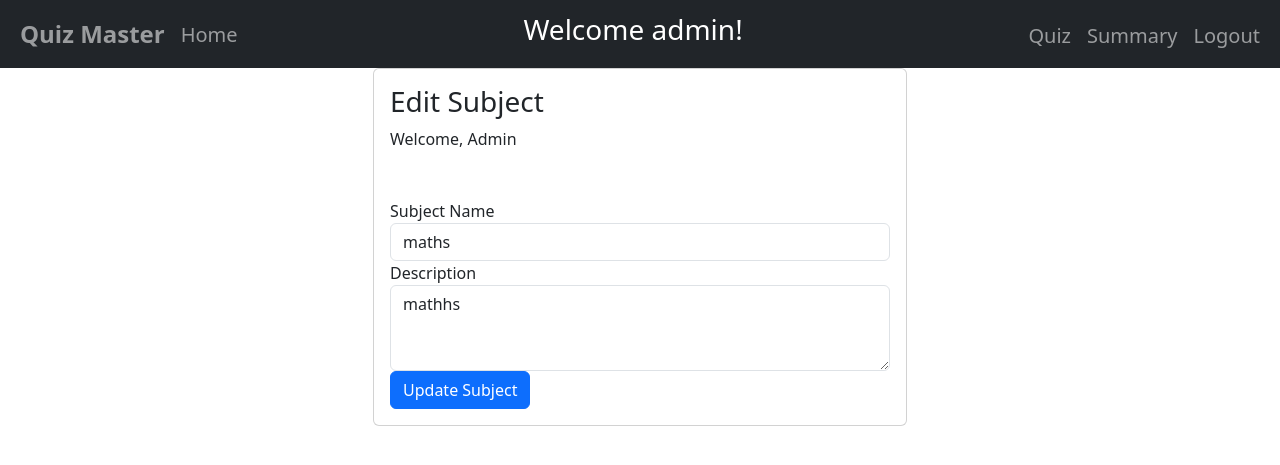
After one commit to Yaminianitha19/quiz_master_v1, a Flask app: page /edit_subject/1 in a window 1280 px wide. The commit adds this page. Shown: the top 465 px of the page. Run offline with Flask 3, Linux system fonts and the light colour scheme; a user stored in the database is signed in; data comes from the database, SQL or seed files in the repository; both versions use the stored data as it was after the commit.

Commit message:
crud for subjects done

```diff
--- a/main.py
+++ b/main.py
@@ -21,13 +21,11 @@ def create_admin():
 
 @app.route('/')
 def index():
-    user_id = session.get('user_id')
-    user = User.query.get(user_id) if user_id else None
-    return render_template('index.html', current_user=user)
+    return redirect(url_for('dashboard'))
 
 @app.route('/home')
 def home():
-    return redirect(url_for('index'))
+    return redirect(url_for('dashboard'))
 
 
 @app.route('/signup', methods=['GET', 'POST'])
@@ -73,9 +71,11 @@ def dashboard():
         return redirect(url_for('login'))
     user= User.query.get(session['user_id'])
     if user.role != 'admin':
-        return render_template('user_dashboard.html', current_user=user)
+        subjects = Subject.query.all()
+        return render_template('user_dashboard.html', current_user=user, subjects=subjects)
     else:
-        return render_template('admin_dashboard.html', current_user=user)
+        subjects = Subject.query.all()
+        return render_template('admin_dashboard.html', current_user=user, subjects=subjects)
 
 
 
@@ -99,12 +99,49 @@ def add_subject():
         description = request.form['description']
         subject = Subject(name=subject_name, description=description)
         db.session.add(subject)
-        db.session.commit()
-        flash('Subject added successfully!', 'success')
-        return redirect(url_for('admin_dashboard'))
+        try:
+            db.session.commit()
+            flash('Subject added successfully!', 'success')
+            return redirect(url_for('dashboard'))
+        except sqlite3.IntegrityError:
+            db.session.rollback()
+            flash('Subject name already exists. Please choose a different name.', 'error')
+            return render_template('add_subject.html', current_user=user)
+        except Exception as e:
+            print(e)
+            db.session.rollback()
+            flash('Failed to add subject. Please try again.', 'error')
+            return render_template('add_subject.html', current_user=user)
     return render_template('add_subject.html', current_user=user)
 
+@app.route('/edit_subject/<int:subject_id>', methods=['GET', 'POST'])
+def edit_subject(subject_id):
+    if 'user_id' not in session:
+        return redirect(url_for('login'))
+    user= User.query.get(session['user_id'])
+    if user.role != 'admin':
+        return redirect(url_for('dashboard'))
+    subject = Subject.query.get(subject_id)
+    if request.method == 'POST':
+        subject.name = request.form['subject_name']
+        subject.description = request.form['description']
+        db.session.commit()
+        flash('Subject updated successfully!', 'success')
+        return redirect(url_for('dashboard'))
+    return render_template('edit_subject.html', current_user=user, subject=subject)
 
+@app.route('/delete_subject/<int:subject_id>')
+def delete_subject(subject_id):
+    if 'user_id' not in session:
+        return redirect(url_for('login'))
+    user= User.query.get(session['user_id'])
+    if user.role != 'admin':
+        return redirect(url_for('dashboard'))
+    subject = Subject.query.get(subject_id)
+    db.session.delete(subject)
+    db.session.commit()
+    flash('Subject deleted successfully!', 'success')
+    return redirect(url_for('dashboard'))
 
 if __name__ == '__main__':
     with app.app_context():
--- /dev/null
+++ b/templates/edit_subject.html
@@ -0,0 +1,29 @@
+{% extends "base.html" %}
+{% block title %}Edit Subject{% endblock %}
+{% block content %}
+<div class="container">
+    <div class="row">
+        <div class="col-md-6 offset-md-3">
+            <div class="card">
+                <div class="card-body">
+                    <h3 class="card-title">Edit Subject</h3>
+                    <p>Welcome, {{ current_user.full_name }}</p>
+                </div>
+                <div class="card-body">
+                    <form method="POST">
+                        <div class="form-group">
+                            <label for="subject_name">Subject Name</label>
+                            <input type="text" class="form-control" id="subject_name" name="subject_name" value="{{ subject.name }}" required>
+                        </div>
+                        <div class="form-group">
+                            <label for="description">Description</label>
+                            <textarea class="form-control" id="description" name="description" rows="3">{{ subject.description }}</textarea>
+                        </div>
+                        <button type="submit" class="btn btn-primary">Update Subject</button>
+                    </form>
+                </div>
+            </div>
+        </div>
+    </div>
+</div>
+{% endblock %}
```
Also changed, not shown: templates/admin_dashboard.html (+11 -0 lines), instance/quiz.db.
